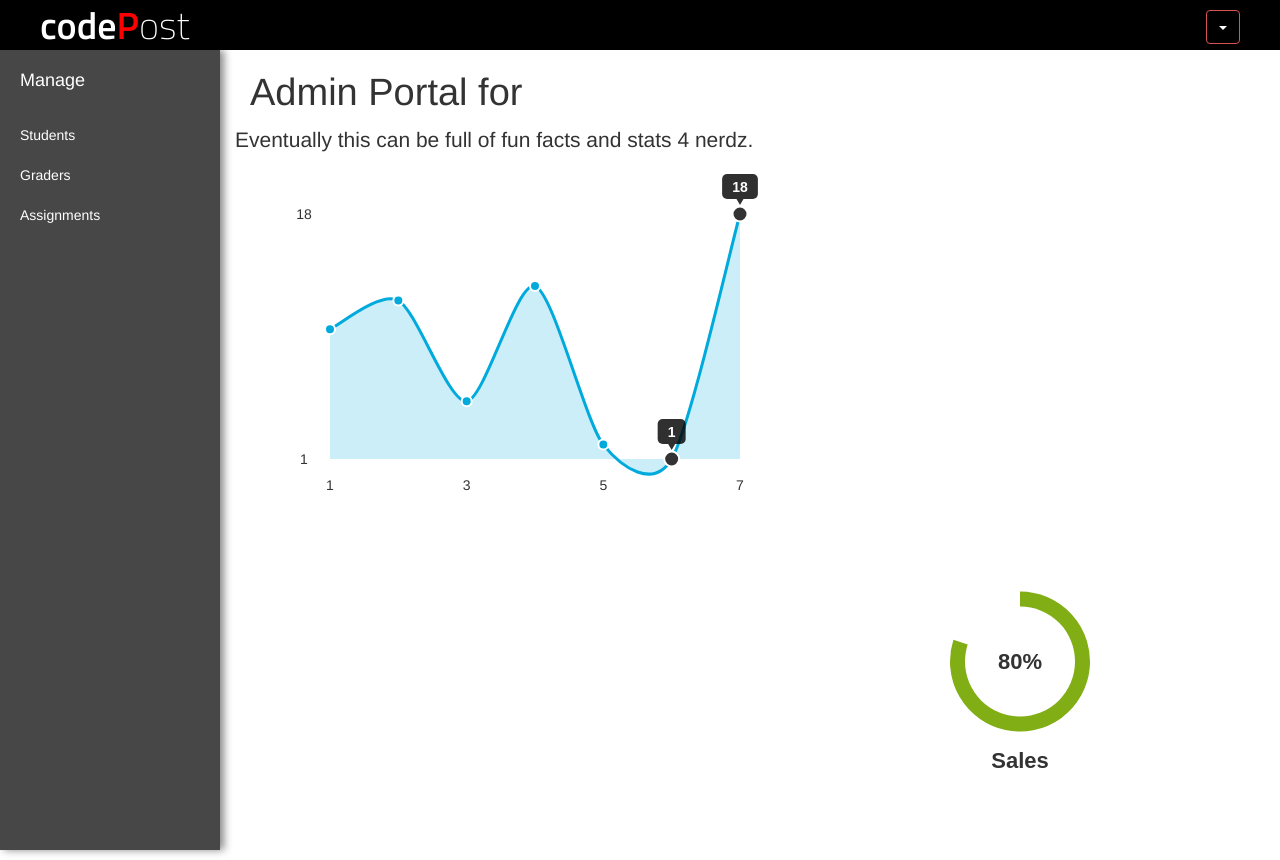
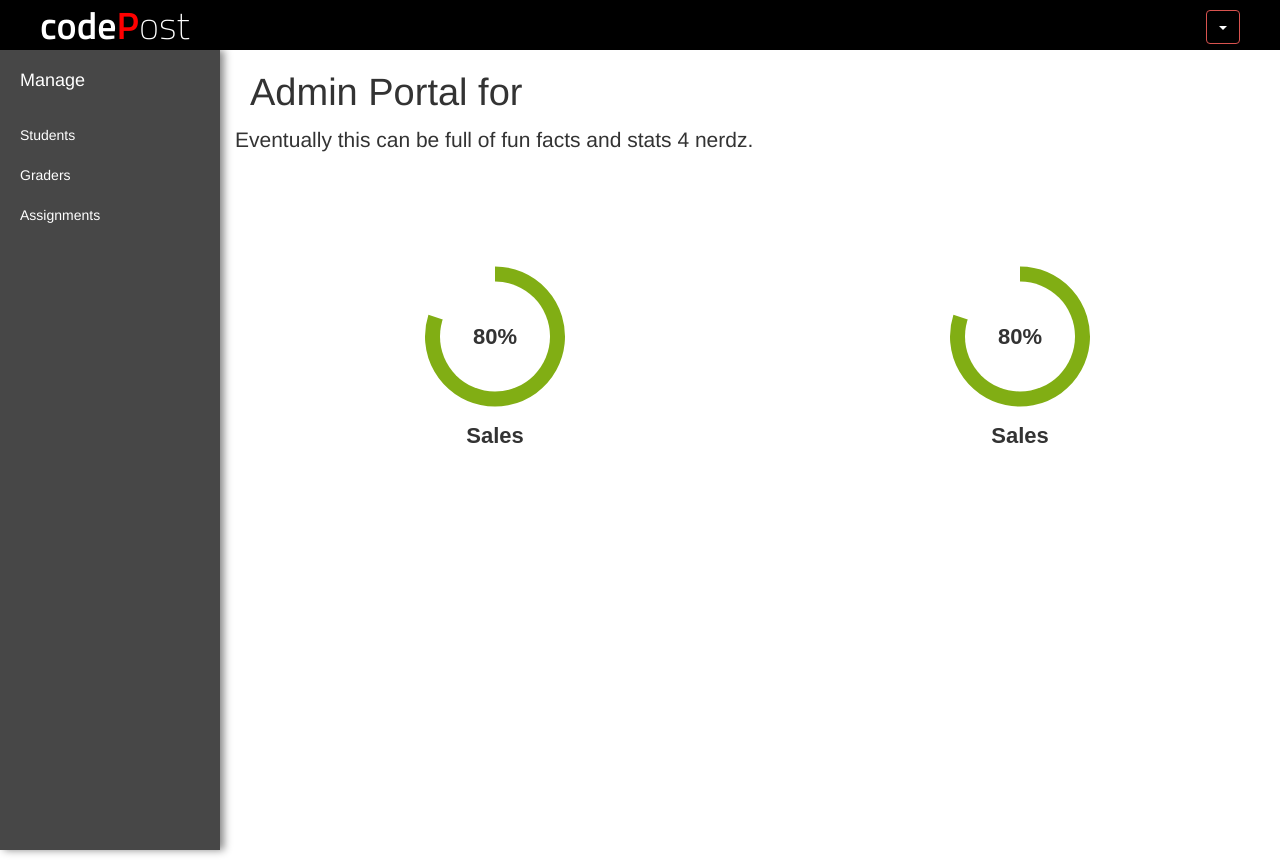
Before and after one commit to gleichnitz/333, a Flask app: template templates/admin2.html in a window 1280 px wide. Run offline with Flask 2, Linux system fonts and the light colour scheme; the template is opened without the code that fills it, so the values that code supplies are empty.

Commit message:
add graphs

```diff
--- a/templates/admin2.html
+++ b/templates/admin2.html
@@ -21,22 +21,25 @@
                     <div class="col-md-12">
                         <p class="lead">Eventually this can be full of fun facts and stats 4 nerdz.</p>
                     </div>
-                    <div id='chart1' style='width: 500px; height: 325px; margin-left: 50px;'></div>
+                    <!-- <div id='chart1' style='width: 500px; height: 325px; margin-left: 50px;'></div> -->
                     <div id='chart2' style='width: 500px; height: 325px; margin-right: 25px; float: right'></div>
+                    <div id='chart3' style='width: 500px; height: 325px; margin-right: 25px; float: right'></div>
                 </div>
             </div>
         </div>
 
             <script type="text/javascript">
-                var chart = new Charts.LineChart('chart1');
+                /* var chart = new Charts.LineChart('chart1');
                 chart.add_line({
                     data: [[1, 10],[2, 12],[3, 5],[4, 13],[5, 2],[6, 1],[7, 18]]
-                })
+                }) */
 
                 var chart2 = new Charts.CircleProgress('chart2', 'Sales', 80);
+                var chart3 = new Charts.CircleProgress('chart3', 'Sales', 80);
 
-                chart.draw();
-                chart2.draw()
+                //chart.draw();
+                chart2.draw();
+                chart3.draw();
             </script>
 {% endblock %}
 
```
